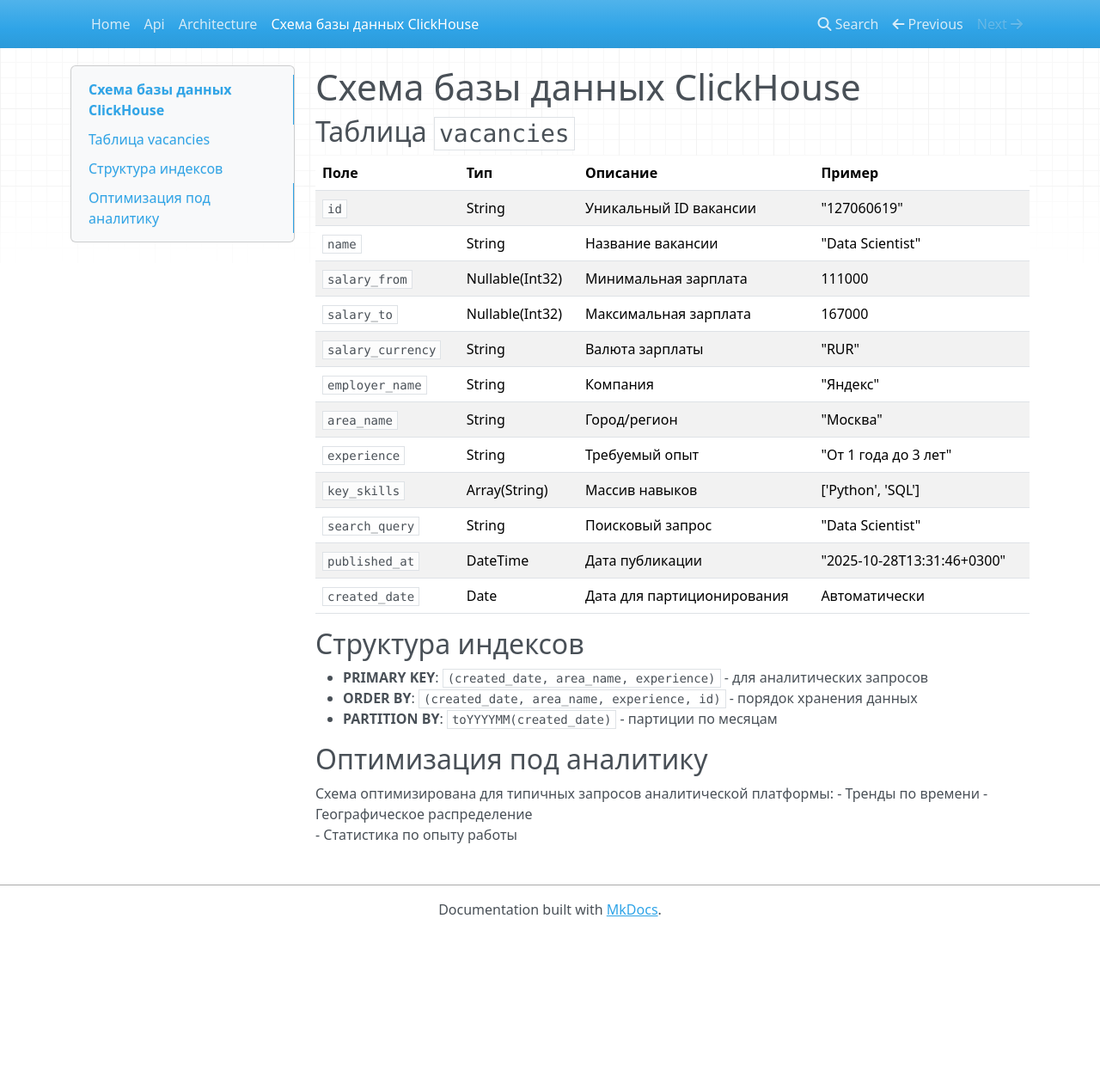
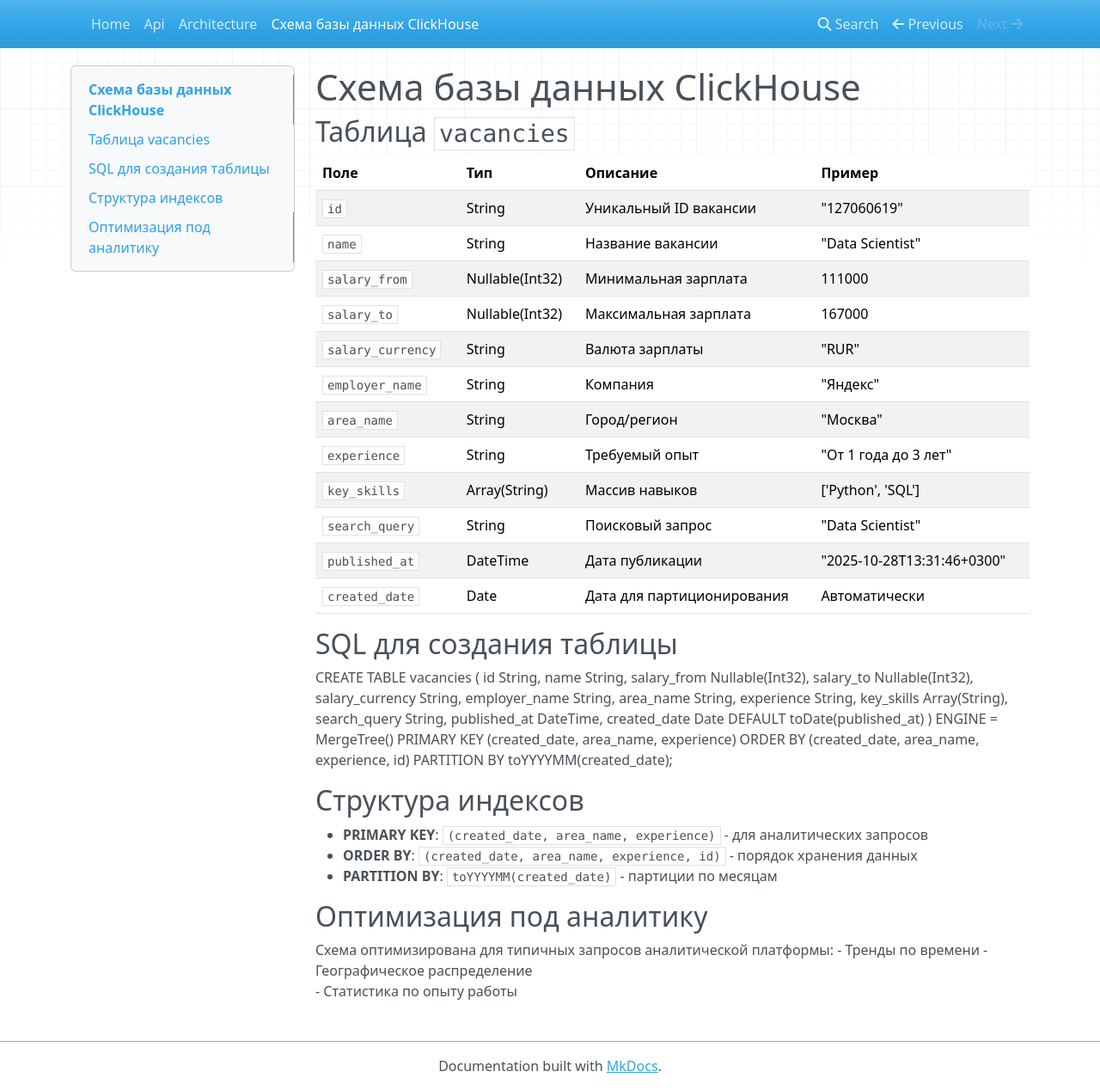
Before and after one commit to gray-haired/HH_analytics, an MkDocs documentation site: the page built from docs/docs/database.md, in a window 1280 px wide and 1268 px high. Shown: the whole window at 86% size. Built offline with MkDocs 1.6.1, drawn with Linux system fonts in a browser that asks for light colours; nearby versions of some CDN libraries.

Commit message:
Update database.md

```diff
--- a/docs/docs/database.md
+++ b/docs/docs/database.md
@@ -17,6 +17,28 @@
 | `published_at` | DateTime | Дата публикации | "2025-10-28T13:31:46+0300" |
 | `created_date` | Date | Дата для партиционирования | Автоматически |
 
+## SQL для создания таблицы
+
+CREATE TABLE vacancies
+(
+    id String,
+    name String,
+    salary_from Nullable(Int32),
+    salary_to Nullable(Int32),
+    salary_currency String,
+    employer_name String,
+    area_name String,
+    experience String,
+    key_skills Array(String),
+    search_query String,
+    published_at DateTime,
+    created_date Date DEFAULT toDate(published_at)
+)
+ENGINE = MergeTree()
+PRIMARY KEY (created_date, area_name, experience)
+ORDER BY (created_date, area_name, experience, id)
+PARTITION BY toYYYYMM(created_date);
+
 ## Структура индексов
 
 - **PRIMARY KEY**: `(created_date, area_name, experience)` - для аналитических запросов
```
